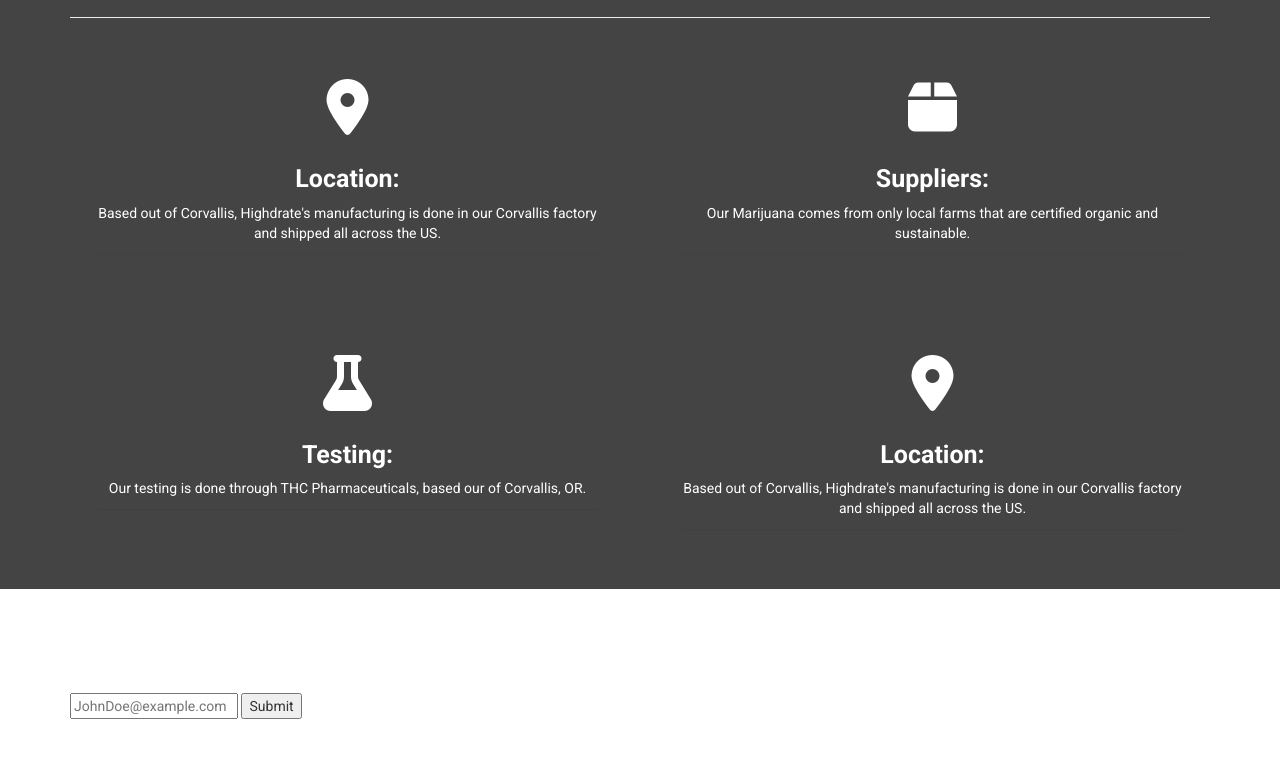
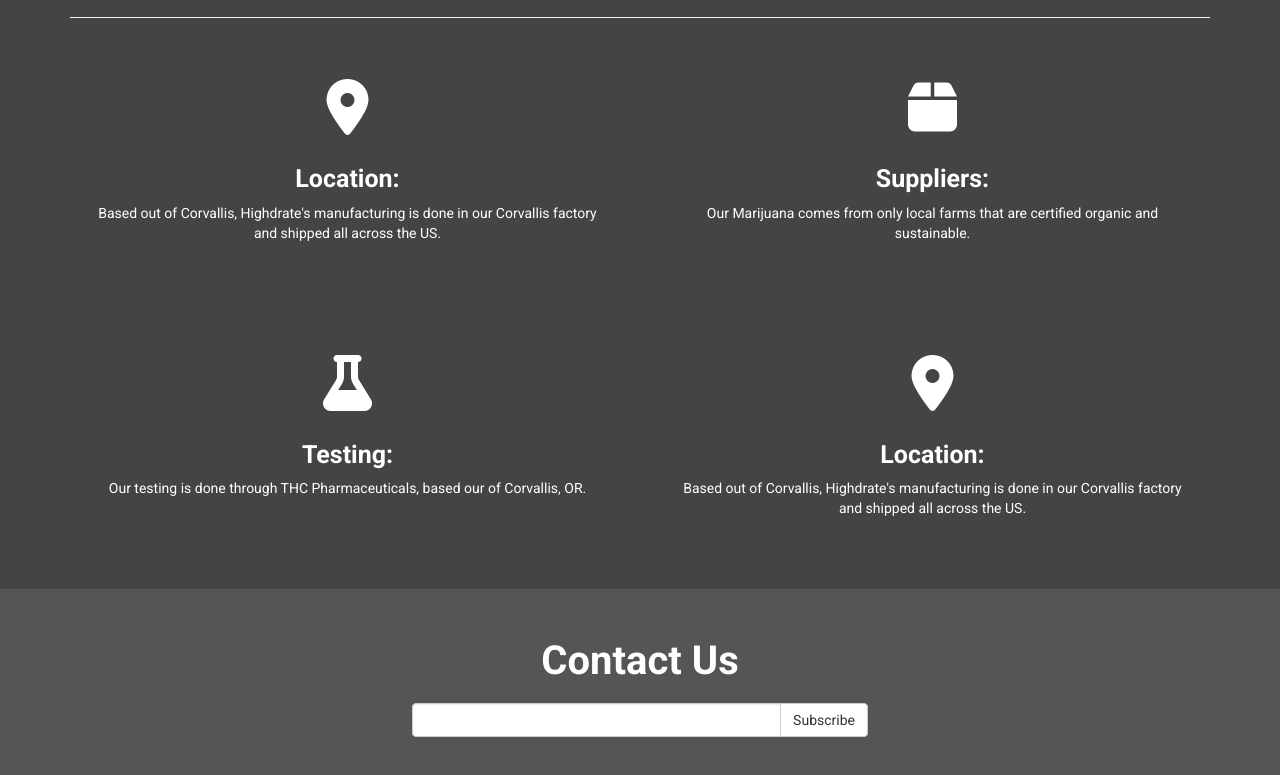
Before and after one commit to jamisoncozart/highdrate, a plain HTML site: page index.html in a window 1280 px wide. Shown: the part 1892-2667 px from the top of the page. Before the commit the page ends 2611 px from the top, so only its background shows below. Drawn offline with Linux system fonts and the light colour scheme.

Commit message:
Add contact section

```diff
--- a/css/styles.css
+++ b/css/styles.css
@@ -124,3 +124,20 @@
 .about-section .col-lg-6{
   padding: 40px;
 }
+
+.contact-section {
+  background-color: #555;
+  text-align: center;
+  height: 200px;
+  padding-top: 10px;
+}
+
+form {
+  display: flex;
+  flex-direction: row;
+  justify-content: center;
+}
+
+.input-group {
+  width: 40%;
+}
--- a/index.html
+++ b/index.html
@@ -143,8 +143,12 @@
     <div class="container">
       <h2>Contact Us</h2>
       <form>
-        <input type="email" placeholder="JohnDoe@example.com">
-        <input type="submit">
+        <div class="input-group">
+          <input type="text" class="form-control" aria-label="...">
+          <div class="input-group-btn">
+            <button type="button" class="btn btn-default">Subscribe</button>
+          </div><!-- /btn-group -->
+        </div><!-- /input-group -->
       </form>
     </div>
   </div>
```
